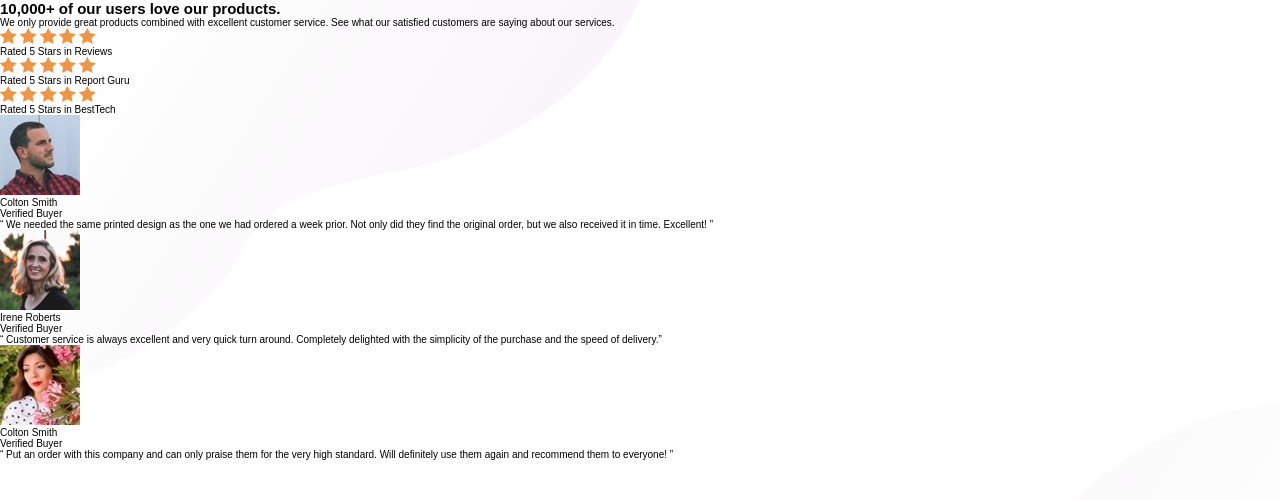
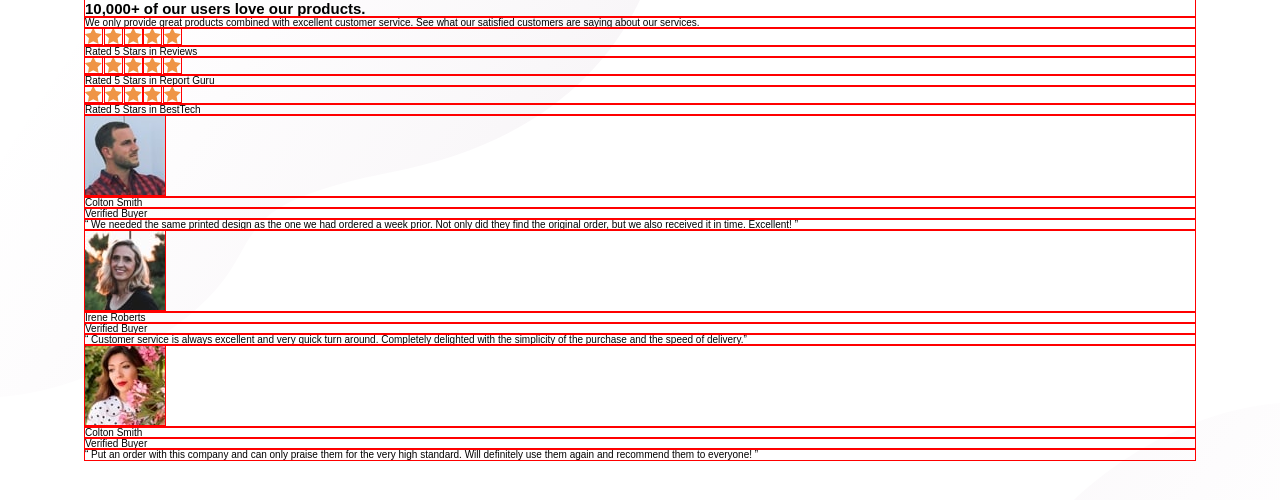
Before and after one commit to bazjerc/fm-social-proof-section, a website: page index.html in a window 1280 px wide. Drawn offline with nearby package versions, Linux system fonts and the light colour scheme; files that its build step writes are made by us from their sources.

Commit message:
update base page styles

```diff
--- a/sass/base/_base.scss
+++ b/sass/base/_base.scss
@@ -4,7 +4,7 @@
   margin: 0;
   padding: 0;
   box-sizing: border-box;
-  // outline: 1px solid red;
+  outline: 1px solid red;
 }
 
 html {
@@ -20,3 +20,8 @@ body {
     url("../../assets/backgrounds/bg-pattern-bottom-desktop.svg") right
       bottom/50% no-repeat;
 }
+
+main {
+  max-width: 1110px;
+  margin: 0 auto;
+}
```
